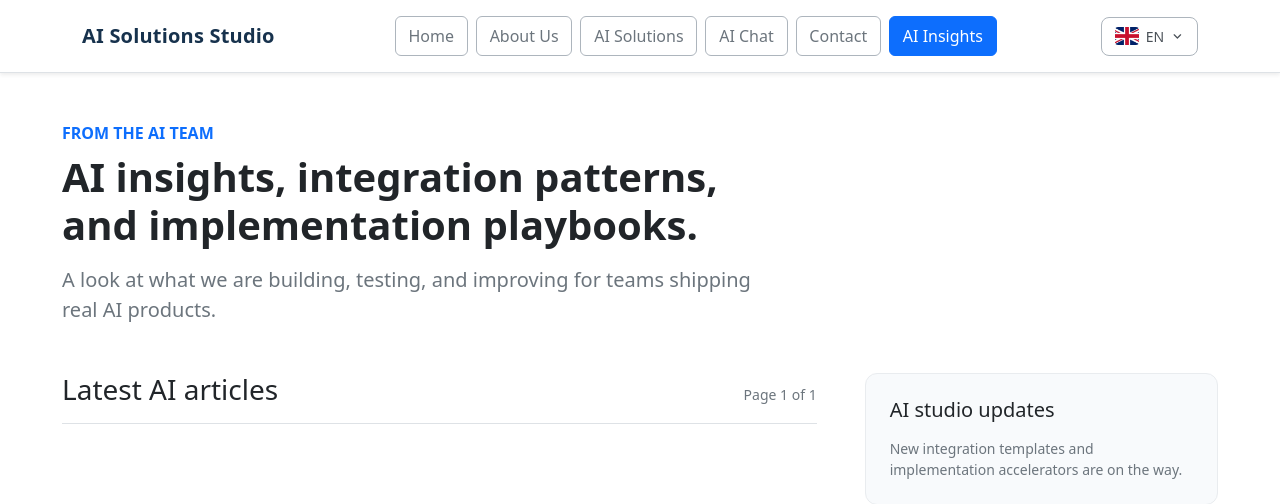
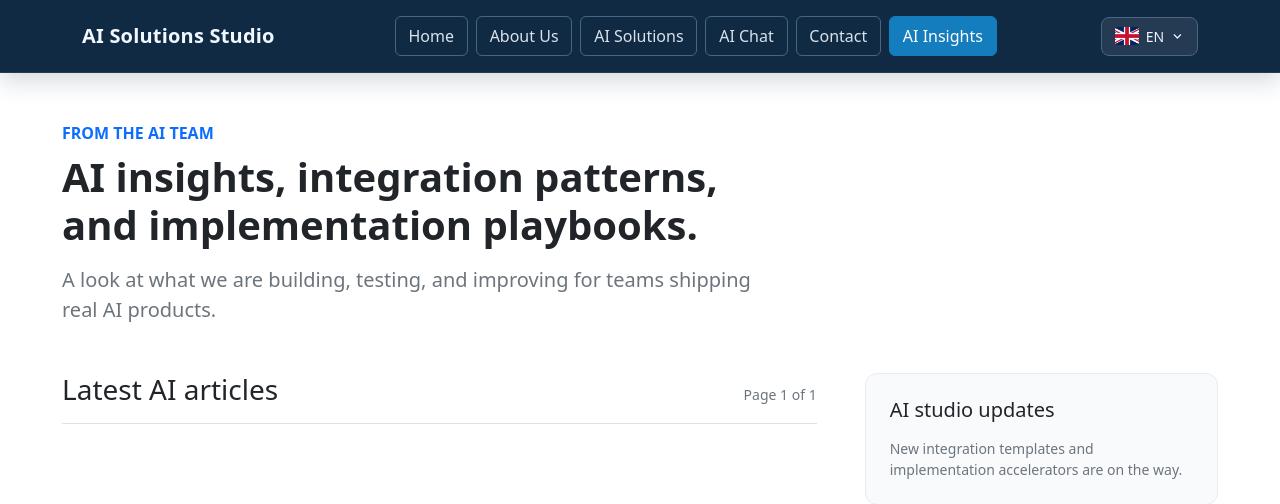
Before and after one commit to pavlicic1marko/django-NB, a Django app: page /en/blog/ in a window 1280 px wide. Shown: the top 504 px of the page. Run offline with Django 5.2, Linux system fonts and the light colour scheme; data that the repository does not hold is empty.

Commit message:
change navbar colur

```diff
--- a/webapp/templates/website/base.html
+++ b/webapp/templates/website/base.html
@@ -19,29 +19,35 @@
     >
 
     <style>
+        .site-nav {
+            background: #102a43 !important;
+            border-color: #243b53 !important;
+            box-shadow: 0 0.5rem 1.5rem rgba(16, 42, 67, 0.18) !important;
+        }
+
         .site-nav .navbar-brand {
-            color: #17324d;
+            color: #f0f7ff;
             font-weight: 700;
             letter-spacing: 0.01em;
         }
 
         .site-nav .nav-link {
-            border: 1px solid #adb5bd;
+            border: 1px solid #486581;
             border-radius: 0.375rem;
-            color: #6c757d;
+            color: #d9e2ec;
             padding: 0.45rem 0.8rem;
             transition: background-color 0.15s ease, border-color 0.15s ease, color 0.15s ease;
         }
 
         .site-nav .nav-link:hover {
-            background: #f0f6ff;
-            border-color: #9ec5fe;
-            color: #0d6efd;
+            background: #243b53;
+            border-color: #7fb3d5;
+            color: #ffffff;
         }
 
         .site-nav .nav-link.active {
-            background: #0d6efd;
-            border-color: #0d6efd;
+            background: #147dbe;
+            border-color: #147dbe;
             color: #ffffff;
         }
 
@@ -55,10 +61,10 @@
 
         .site-nav .language-summary {
             align-items: center;
-            background: #ffffff;
-            border: 1px solid #adb5bd;
+            background: #243b53;
+            border: 1px solid #486581;
             border-radius: 0.5rem;
-            color: #495057;
+            color: #f0f7ff;
             cursor: pointer;
             display: inline-flex;
             font-size: 0.875rem;
@@ -73,9 +79,9 @@
         }
 
         .site-nav .language-summary:hover {
-            background: #f0f6ff;
-            border-color: #0d6efd;
-            color: #0d6efd;
+            background: #334e68;
+            border-color: #7fb3d5;
+            color: #ffffff;
         }
 
         .site-nav .language-summary .flag,
@@ -95,7 +101,7 @@
 
         .site-nav .language-menu {
             background: #ffffff;
-            border: 1px solid rgba(0, 0, 0, 0.08);
+            border: 1px solid #d9e2ec;
             border-radius: 0.5rem;
             box-shadow: 0 0.5rem 1rem rgba(0, 0, 0, 0.08);
             display: flex;
```
